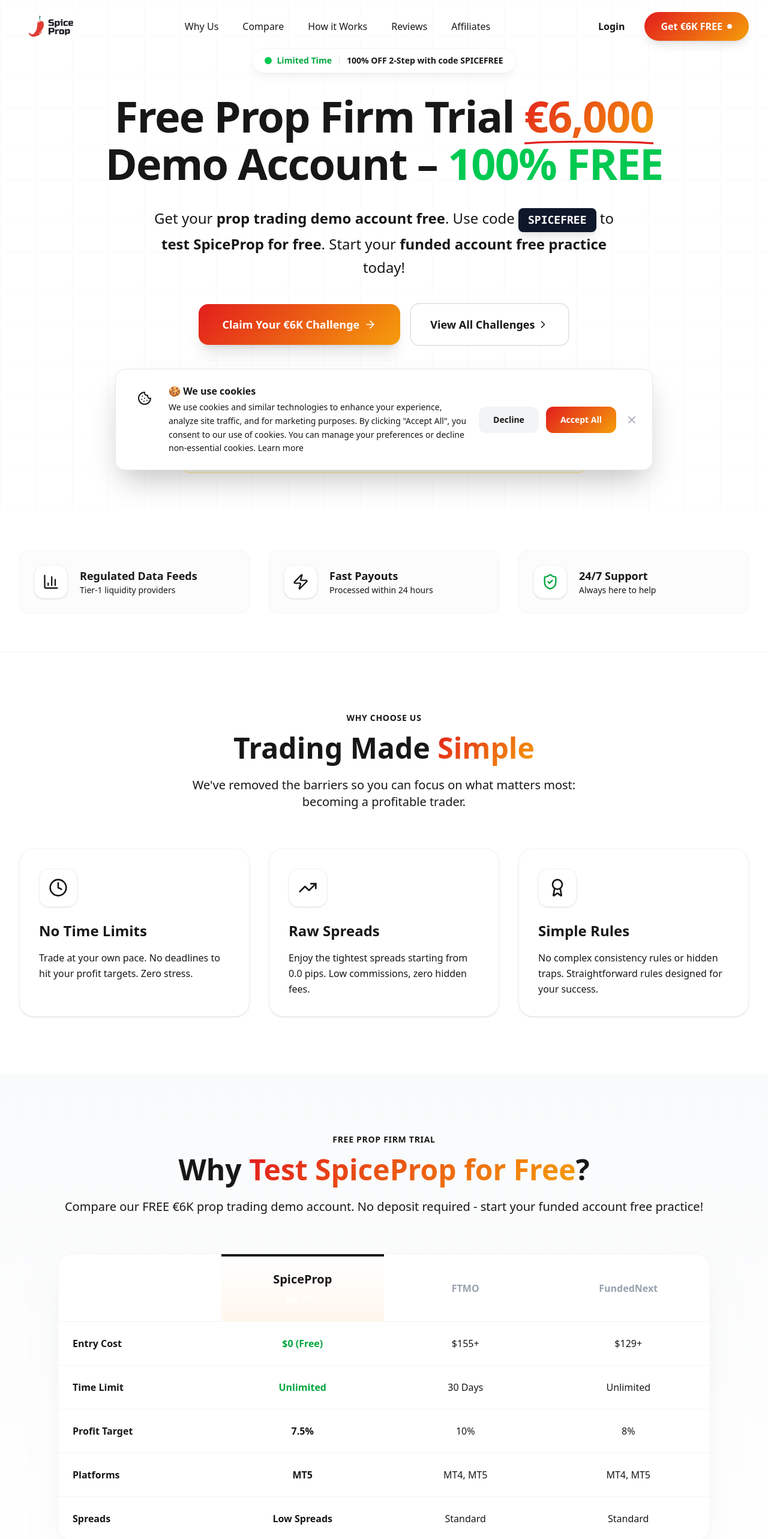
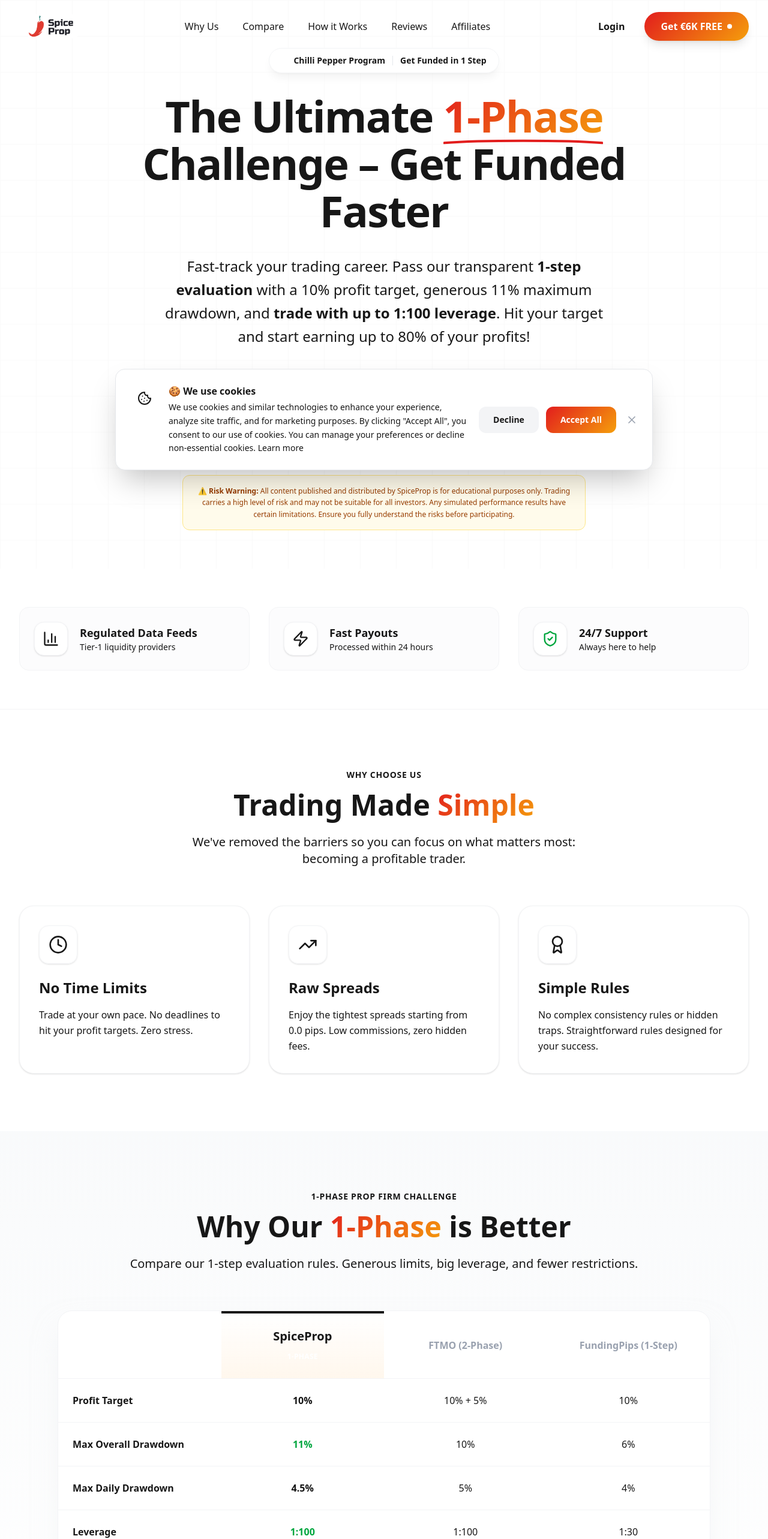
Before and after one commit to dihorulcristy/promo.spiceprop.com, a Next.js app: page / in a window 1280 px wide. Shown: the top 2566 px of the page at 60% size. Built offline with nearby package versions, Linux system fonts and the light colour scheme.

Commit message:
feat: migrate landing page to 1-phase challenge

```diff
--- a/app/page.tsx
+++ b/app/page.tsx
@@ -50,13 +50,13 @@
               >
                 <span className="flex items-center gap-2">
                   <span className="relative flex h-3 w-3">
-                    <span className="animate-ping absolute inline-flex h-full w-full rounded-full bg-green-400 opacity-75"></span>
-                    <span className="relative inline-flex rounded-full h-3 w-3 bg-green-500"></span>
+                    <span className="animate-ping absolute inline-flex h-full w-full rounded-full bg-spice-red opacity-75"></span>
+                    <span className="relative inline-flex rounded-full h-3 w-3 bg-spice-red"></span>
                   </span>
-                  <span className="text-green-600 font-semibold text-sm">Limited Time</span>
+                  <span className="text-spice-red font-semibold text-sm">Chilli Pepper Program</span>
                 </span>
                 <span className="w-px h-4 bg-gray-200"></span>
-                <span className="text-spice-dark font-bold text-sm">100% OFF 2-Step with code SPICEFREE</span>
+                <span className="text-spice-dark font-bold text-sm">Get Funded in 1 Step</span>
               </motion.div>
 
               {/* Main Headline - SEO Optimized */}
@@ -66,9 +66,9 @@
                 transition={{ duration: 0.6, delay: 0.1 }}
                 className="text-5xl md:text-6xl lg:text-7xl font-extrabold tracking-tight mb-8 leading-[1.1]"
               >
-                <span className="text-spice-dark">Free Prop Firm Trial </span>
+                <span className="text-spice-dark">The Ultimate </span>
                 <span className="relative inline-block">
-                  <span className="gradient-text">€6,000</span>
+                  <span className="gradient-text">1-Phase</span>
                   <svg className="absolute -bottom-2 left-0 w-full" viewBox="0 0 200 8" fill="none">
                     <path d="M1 5.5C47 2 153 2 199 5.5" stroke="url(#underline-gradient)" strokeWidth="3" strokeLinecap="round" />
                     <defs>
@@ -80,8 +80,8 @@
                   </svg>
                 </span>
                 <br />
-                <span className="text-spice-dark">Demo Account – </span>
-                <span className="text-green-500">100% FREE</span>
+                <span className="text-spice-dark">Challenge – </span>
+                <span className="text-spice-red">Get Funded Faster</span>
               </motion.h1>
 
               {/* Subheadline - SEO Optimized */}
@@ -91,11 +91,7 @@
                 transition={{ duration: 0.6, delay: 0.2 }}
                 className="text-xl md:text-2xl text-spice-muted mb-10 max-w-3xl mx-auto leading-relaxed"
               >
-                Get your <strong>prop trading demo account free</strong>. Use code{" "}
-                <span className="inline-flex items-center gap-1 px-4 py-1.5 rounded-lg font-mono font-bold text-lg shadow-lg" style={{ backgroundColor: '#0F172A', color: '#ffffff' }}>
-                  SPICEFREE
-                </span>{" "}
-                to <strong>test SpiceProp for free</strong>. Start your <strong>funded account free practice</strong> today!
+                Fast-track your trading career. Pass our transparent <strong>1-step evaluation</strong> with a 10% profit target, generous 11% maximum drawdown, and <strong>trade with up to 1:100 leverage</strong>. Hit your target and start earning up to 80% of your profits!
               </motion.p>
 
               {/* CTA Buttons */}
@@ -105,15 +101,15 @@
                 transition={{ duration: 0.6, delay: 0.3 }}
                 className="flex flex-col sm:flex-row items-center justify-center gap-4 mb-12"
               >
-                <a href="https://my.spiceprop.com/agent_pp.html?agent_pp=28203897" target="_blank" rel="noopener noreferrer" className="group relative w-full sm:w-auto px-10 py-5 text-white rounded-2xl font-bold text-lg shadow-xl hover:shadow-2xl hover:-translate-y-1 transition-all duration-300 overflow-hidden flex items-center justify-center" style={{ background: 'linear-gradient(135deg, #E21D1D 0%, #F59E0B 100%)' }}>
+                <a href="https://my.spiceprop.com/registration" target="_blank" rel="noopener noreferrer" className="group relative w-full sm:w-auto px-10 py-5 text-white rounded-2xl font-bold text-lg shadow-xl hover:shadow-2xl hover:-translate-y-1 transition-all duration-300 overflow-hidden flex items-center justify-center" style={{ background: 'linear-gradient(135deg, #E21D1D 0%, #F59E0B 100%)' }}>
                   <span className="relative z-10 flex items-center justify-center gap-2">
-                    Claim Your €6K Challenge
+                    Start Your 1-Phase Challenge
                     <ArrowRight className="w-5 h-5 group-hover:translate-x-1 transition-transform" />
                   </span>
                   <div className="absolute inset-0 opacity-0 group-hover:opacity-100 transition-opacity duration-300" style={{ background: 'linear-gradient(135deg, #F59E0B 0%, #E21D1D 100%)' }}></div>
                 </a>
-                <a href="https://my.spiceprop.com/agent_pp.html?agent_pp=28203897" target="_blank" rel="noopener noreferrer" className="group w-full sm:w-auto px-8 py-5 bg-white text-spice-dark border-2 border-gray-200 rounded-2xl font-bold text-lg hover:border-spice-red/30 hover:bg-spice-light transition-all duration-300 flex items-center justify-center">
-                  View All Challenges
+                <a href="https://spiceprop.com/en/chili-pepper" target="_blank" rel="noopener noreferrer" className="group w-full sm:w-auto px-8 py-5 bg-white text-spice-dark border-2 border-gray-200 rounded-2xl font-bold text-lg hover:border-spice-red/30 hover:bg-spice-light transition-all duration-300 flex items-center justify-center">
+                  Read the Rules
                   <ChevronRight className="inline w-5 h-5 ml-1 group-hover:translate-x-1 transition-transform" />
                 </a>
               </motion.div>
@@ -123,11 +119,11 @@
                 initial={{ opacity: 0 }}
                 animate={{ opacity: 1 }}
                 transition={{ duration: 0.6, delay: 0.5 }}
-                className="flex flex-wrap items-center justify-center gap-6 text-sm text-spice-muted"
+                className="flex flex-wrap items-center justify-center gap-6 text-sm text-spice-muted mb-8"
               >
                 <span className="flex items-center gap-2">
                   <CheckCircle2 className="w-4 h-4 text-green-500" />
-                  No credit card required
+                  One simple step
                 </span>
                 <span className="flex items-center gap-2">
                   <CheckCircle2 className="w-4 h-4 text-green-500" />
@@ -139,7 +135,7 @@
                 </span>
               </motion.div>
 
-              {/* Disclaimer - Google Ads Compliant */}
+              {/* Disclaimer */}
               <motion.div
                 initial={{ opacity: 0 }}
                 animate={{ opacity: 1 }}
@@ -147,10 +143,9 @@
                 className="mt-8 p-4 bg-amber-50 border border-amber-200 rounded-xl max-w-2xl mx-auto"
               >
                 <p className="text-xs text-amber-800 text-center leading-relaxed">
-                  <strong>⚠️ Important Notice:</strong> This is an educational simulation account for practice purposes only.
-                  No real money is involved and no actual payouts are made. Trading CFDs and forex carries a high level of risk
-                  and may not be suitable for all investors. Past performance is not indicative of future results.
-                  Please ensure you fully understand the risks involved.
+                  <strong>⚠️ Risk Warning:</strong> All content published and distributed by SpiceProp is for educational purposes only.
+                  Trading carries a high level of risk and may not be suitable for all investors. Any simulated performance results have certain limitations.
+                  Ensure you fully understand the risks before participating.
                 </p>
               </motion.div>
             </div>
@@ -227,15 +222,15 @@
           </div>
         </section>
 
-        {/* COMPARISON TABLE - SEO: Free Prop Firm Trial */}
+        {/* COMPARISON TABLE - SEO: 1-Phase Prop Firm Challenge */}
         <section id="comparison" className="py-24 bg-gradient-to-b from-gray-50 to-white">
           <div className="max-w-6xl mx-auto px-4 sm:px-6 lg:px-8">
             <motion.div {...fadeInUp} className="text-center mb-16">
-              <span className="inline-block text-spice-red font-semibold text-sm uppercase tracking-wider mb-4">Free Prop Firm Trial</span>
+              <span className="inline-block text-spice-red font-semibold text-sm uppercase tracking-wider mb-4">1-Phase Prop Firm Challenge</span>
               <h2 className="text-4xl md:text-5xl font-extrabold text-spice-dark mb-6">
-                Why <span className="gradient-text">Test SpiceProp for Free</span>?
+                Why Our <span className="gradient-text">1-Phase</span> is Better
               </h2>
-              <p className="text-xl text-spice-muted">Compare our FREE €6K prop trading demo account. No deposit required - start your funded account free practice!</p>
+              <p className="text-xl text-spice-muted">Compare our 1-step evaluation rules. Generous limits, big leverage, and fewer restrictions.</p>
             </motion.div>
 
             <motion.div {...fadeInUp} className="overflow-hidden bg-white shadow-2xl shadow-gray-200/50 rounded-3xl border border-gray-100">
@@ -247,25 +242,26 @@
                       <th className="p-6 bg-gradient-to-b from-spice-light to-orange-50 border-t-4 border-t-spice-red w-1/4 text-center">
                         <div className="flex flex-col items-center">
                           <span className="text-xl font-bold text-spice-dark">SpiceProp</span>
-                          <span className="text-xs text-white bg-spice-red px-3 py-1 rounded-full mt-2 font-bold uppercase tracking-wide">€6K FREE</span>
+                          <span className="text-xs text-white bg-spice-red px-3 py-1 rounded-full mt-2 font-bold uppercase tracking-wide">1-Phase</span>
                         </div>
                       </th>
-                      <th className="p-6 w-1/4 text-center font-bold text-gray-400">FTMO</th>
-                      <th className="p-6 w-1/4 text-center font-bold text-gray-400">FundedNext</th>
+                      <th className="p-6 w-1/4 text-center font-bold text-gray-400">FTMO (2-Phase)</th>
+                      <th className="p-6 w-1/4 text-center font-bold text-gray-400">FundingPips (1-Step)</th>
                     </tr>
                   </thead>
                   <tbody className="divide-y divide-gray-100">
                     {[
-                      { label: "Entry Cost", spice: "$0 (Free)", comp1: "$155+", comp2: "$129+" },
-                      { label: "Time Limit", spice: "Unlimited", comp1: "30 Days", comp2: "Unlimited" },
-                      { label: "Profit Target", spice: "7.5%", comp1: "10%", comp2: "8%" },
-                      { label: "Platforms", spice: "MT5", comp1: "MT4, MT5", comp2: "MT4, MT5" },
-                      { label: "Spreads", spice: "Low Spreads", comp1: "Standard", comp2: "Standard" },
+                      { label: "Profit Target", spice: "10%", comp1: "10% + 5%", comp2: "10%" },
+                      { label: "Max Overall Drawdown", spice: "11%", comp1: "10%", comp2: "6%" },
+                      { label: "Max Daily Drawdown", spice: "4.5%", comp1: "5%", comp2: "4%" },
+                      { label: "Leverage", spice: "1:100", comp1: "1:100", comp2: "1:30" },
+                      { label: "Minimum Trading Days", spice: "3 Days", comp1: "4 Days", comp2: "0 Days" },
+                      { label: "Time Limit", spice: "Unlimited", comp1: "Unlimited", comp2: "Unlimited" },
                     ].map((row, i) => (
                       <tr key={i} className="hover:bg-gray-50/50 transition-colors">
                         <td className="p-6 font-semibold text-spice-dark">{row.label}</td>
                         <td className="p-6 text-center bg-spice-light/30">
-                          <span className={`font-bold ${row.spice.includes('Free') || row.spice.includes('Unlimited') ? 'text-green-600' : 'text-spice-dark'}`}>
+                          <span className={`font-bold ${row.spice.includes('11%') || row.spice.includes('1:100') || row.spice.includes('Unlimited') ? 'text-green-600' : 'text-spice-dark'}`}>
                             {row.spice}
                           </span>
                         </td>
@@ -286,9 +282,9 @@
             <motion.div {...fadeInUp} className="text-center mb-16">
               <span className="inline-block text-spice-red font-semibold text-sm uppercase tracking-wider mb-4">Getting Started</span>
               <h2 className="text-4xl md:text-5xl font-extrabold text-spice-dark mb-6">
-                Start in <span className="gradient-text">3 Steps</span>
+                Funded in <span className="gradient-text">3 Steps</span>
               </h2>
-              <p className="text-xl text-spice-muted">Your journey to becoming a funded trader starts here.</p>
+              <p className="text-xl text-spice-muted">Your fastest route to managing simulated capital.</p>
             </motion.div>
 
             <div className="grid grid-cols-1 md:grid-cols-3 gap-8 relative">
@@ -296,9 +292,9 @@
               <div className="hidden md:block absolute top-20 left-[20%] right-[20%] h-0.5 bg-gradient-to-r from-spice-red via-spice-gold to-spice-red"></div>
 
               {[
-                { step: 1, title: "Sign Up & Use Code", desc: "Register and apply code SPICEFREE at checkout for 100% off." },
-                { step: 2, title: "Get Credentials", desc: "Receive instant login details for your preferred trading platform." },
-                { step: 3, title: "Show Your Skills", desc: "Trade the markets. Hit the target and unlock your funded account." },
+                { step: 1, title: "Choose Your Account", desc: "Select a 1-Phase account size from €5K up to €100K to match your trading style." },
+                { step: 2, title: "Pass the Evaluation", desc: "Hit the straightforward 10% profit target while respecting drawdown rules." },
+                { step: 3, title: "Get Funded", desc: "Start trading on a simulated funded account and earn up to 80% splits." },
               ].map((item, i) => (
                 <motion.div
                   key={i}
@@ -311,9 +307,7 @@
                   </div>
                   <h3 className="text-xl font-bold text-spice-dark mb-3">{item.title}</h3>
                   <p className="text-spice-muted max-w-xs mx-auto">
-                    {item.desc.includes('SPICEFREE') ? (
-                      <>Register and apply code <span className="font-mono font-bold text-spice-red">SPICEFREE</span> at checkout for 100% off.</>
-                    ) : item.desc}
+                    {item.desc}
                   </p>
                 </motion.div>
               ))}
@@ -371,7 +365,7 @@
                   </div>
 
                   <p className="mb-6 text-lg leading-relaxed" style={{ color: '#64748b' }}>
-                    "I was skeptical at first, but the free trial let me test their spreads without risking my own money. The execution is flawless. I purchased a challenge immediately after."
+                    "The 1-Phase challenge was exactly what I needed. Passing in a single step allowed me to get straight to trading a funded account without jumping through endless hoops. Flawless execution."
                   </p>
 
                   <div className="flex items-center gap-3 pt-4 border-t border-gray-100">
@@ -395,36 +389,27 @@
 
           <div className="max-w-4xl mx-auto px-4 sm:px-6 lg:px-8 text-center relative z-10">
             <motion.div {...fadeInUp}>
-              <span className="inline-block text-spice-red font-semibold text-sm uppercase tracking-wider mb-4">Get Started Today</span>
+              <span className="inline-block text-spice-red font-semibold text-sm uppercase tracking-wider mb-4">Start Your Challenge Today</span>
               <h2 className="text-4xl md:text-5xl lg:text-6xl font-extrabold text-spice-dark mb-6 leading-tight">
-                Turn Your Skills Into<br />
-                <span className="gradient-text">Real Capital</span>
+                Get Funded With Our<br />
+                <span className="gradient-text">1-Phase Challenge</span>
               </h2>
               <p className="text-xl text-spice-muted mb-10 max-w-2xl mx-auto">
-                Start your FREE €6K Challenge today. No credit card. No risk. Just pure trading.
+                No time limits, 11% drawdown, and fewer restrictions. Start your evaluation today and prove your edge.
               </p>
 
-              {/* Discount Code */}
-              <div className="inline-flex flex-col items-center bg-white rounded-3xl p-6 shadow-xl shadow-spice-red/10 border border-gray-100 mb-10">
-                <p className="text-spice-muted text-sm mb-2">Use this code at checkout:</p>
-                <code className="text-4xl font-mono font-bold gradient-text tracking-widest">SPICEFREE</code>
-                <p className="text-green-600 text-sm font-medium mt-2 flex items-center gap-1">
-                  <CheckCircle2 className="w-4 h-4" /> 100% Discount Applied
-                </p>
-              </div>
-
               <div className="flex flex-col sm:flex-row items-center justify-center gap-4">
-                <a href="https://my.spiceprop.com/agent_pp.html?agent_pp=28203897" target="_blank" rel="noopener noreferrer" className="group relative w-full sm:w-auto px-12 py-6 text-white rounded-2xl font-bold text-xl shadow-xl hover:shadow-2xl hover:-translate-y-1 transition-all duration-300 overflow-hidden flex items-center justify-center" style={{ background: 'linear-gradient(135deg, #E21D1D 0%, #F59E0B 100%)' }}>
+                <a href="https://my.spiceprop.com/registration" target="_blank" rel="noopener noreferrer" className="group relative w-full sm:w-auto px-12 py-6 text-white rounded-2xl font-bold text-xl shadow-xl hover:shadow-2xl hover:-translate-y-1 transition-all duration-300 overflow-hidden flex items-center justify-center" style={{ background: 'linear-gradient(135deg, #E21D1D 0%, #F59E0B 100%)' }}>
                   <span className="relative z-10 flex items-center justify-center gap-2">
-                    Claim Your FREE €6K Challenge
+                    Start Your Challenge
                     <ArrowRight className="w-6 h-6 group-hover:translate-x-1 transition-transform" />
                   </span>
                   <div className="absolute inset-0 opacity-0 group-hover:opacity-100 transition-opacity duration-300" style={{ background: 'linear-gradient(135deg, #F59E0B 0%, #E21D1D 100%)' }}></div>
                 </a>
               </div>
 
-              <p className="mt-6 text-sm text-spice-muted">
-                Limited accounts available • Instant access
+              <p className="mt-8 text-sm text-spice-muted font-medium">
+                Instant Access • Trade up to €1M • Earn 80% splits
               </p>
             </motion.div>
           </div>
```
